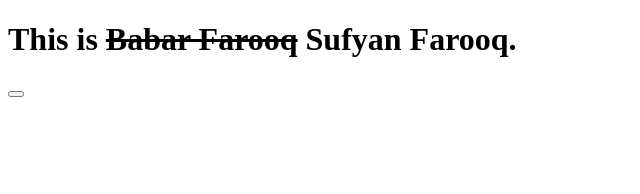
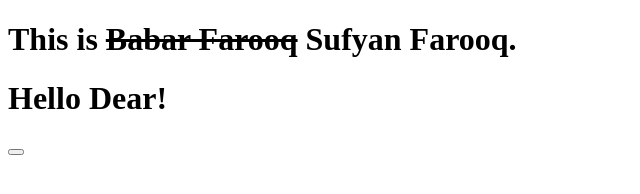
Before and after one commit to babarfarooq123/bootcamp2020-class1-Asignment1-, a plain HTML site: page index.html in a window 1280 px wide. Shown: the whole page, without its empty margins (0-640 px from the left). Drawn offline with Linux system fonts and the light colour scheme.

Commit message:
Updated index.html

```diff
--- a/index.html
+++ b/index.html
@@ -5,6 +5,7 @@
 </head>
 <body>
     <h1>This is <s>Babar Farooq</s> Sufyan Farooq.</h1>
+    <h1>Hello Dear!</h1>
     <button><a href="aboutus.html"></a></button>
 </body>
 </html>
```
